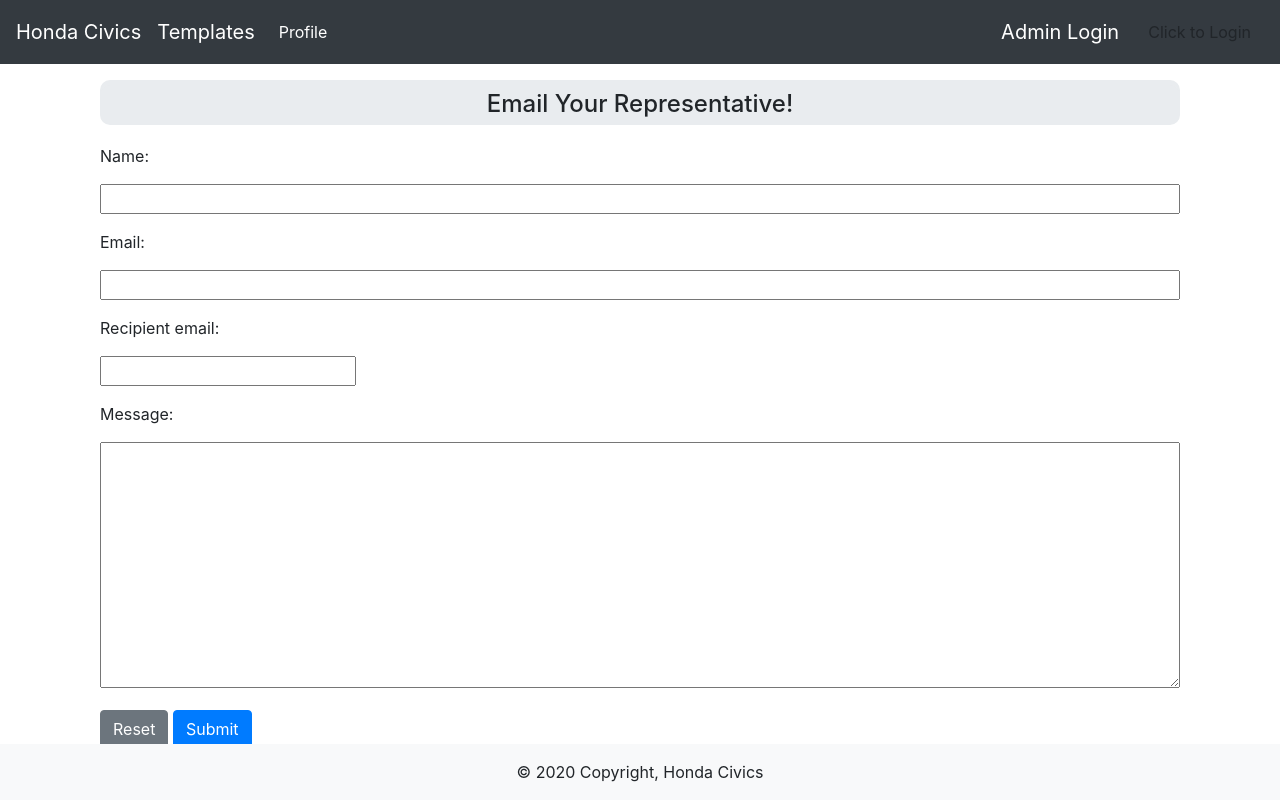
After one commit to Earth-Turtle/CS3240Fall-project, a Django app: page /contact/ in a window 1280 px wide. The commit adds this page. Run offline with Django 3.2, Linux system fonts and the light colour scheme; some libraries are stand-ins or nearby versions.

Commit message:
Email Functionality
Sendgrid Api and emails

```diff
--- /dev/null
+++ b/home/forms.py
@@ -0,0 +1,13 @@
+from django import forms
+
+def should_be_empty(value):
+    if value:
+        raise forms.ValidationError('Field is not empty')
+
+class ContactForm(forms.Form):
+    name = forms.CharField(max_length=80)
+    # message = forms.CharField(widget = forms.Textarea)
+    email = forms.EmailField()
+    recipient_email = forms.EmailField()
+    forcefield = forms.CharField(
+        required=False, widget=forms.HiddenInput, label="Leave empty", validators=[should_be_empty])
--- a/home/templates/base.html
+++ b/home/templates/base.html
@@ -27,6 +27,10 @@
             <a class="navbar-brand" href="/categories" googl="true">Templates</a>
             <button class="navbar-toggler" type="button" data-toggle="collapse" data-target="#navbarsExampleDefault" aria-controls="navbarsExampleDefault" aria-expanded="false" aria-label="Toggle navigation">
             </button>
+
+            <!-- <a class="navbar-brand" href="{% url 'contact' %}" googl="true">Contact</a>
+            <button class="navbar-toggler" type="button" data-toggle="collapse" data-target="#navbarsExampleDefault" aria-controls="navbarsExampleDefault" aria-expanded="false" aria-label="Toggle navigation">
+            </button> -->
 
             <div class="collapse navbar-collapse" id="navbarsExampleDefault">
               <ul class="navbar-nav mr-auto">
--- /dev/null
+++ b/home/templates/contact.html
@@ -0,0 +1,77 @@
+{% extends 'base.html' %}
+{% block content %}
+
+
+<style>
+        .container{
+             padding-top: 40px;
+        }
+
+    #id_name{
+        width:100%
+        }
+
+    #id_message{
+        width:100%
+        }
+
+    #id_email{
+        width:100%
+
+        }
+    .heading{
+    text-align: center;
+    background-color: rgb(233,236,239) ;
+    border-radius: 10px;
+    height: 40px;
+    padding-top: 5px;
+    }
+</style>
+
+<div class="container ">
+
+
+
+
+
+
+</style>
+
+
+    <div class="container">
+
+
+        <div class="heading">
+            <header class="heading">
+                <h4>Email Your Representative!</h4>
+            <br>
+            </div>
+    <form action="" method="POST">
+        {% csrf_token %}
+        <br>
+
+        {% for hidden in form.hidden_fields %}
+        {{ hidden }}
+        {% endfor %}
+
+        {% for field in form.visible_fields %}
+        <div class="form-group">
+            {{ field.errors }}
+            <label>{{ field.label_tag }}</label>
+            <p>{{ field }}</p>
+        </div>
+        {% endfor %}
+        <div class="form-group">
+            <label><label for="id_message">Message:</label></label>
+            <p><textarea name="message" cols="40" rows="10" required="" id="id_message">{{text}}</textarea></p>
+        </div>
+        <button type="reset" class="btn btn-secondary">Reset</button>
+         <button type="submit" class="btn btn-primary">Submit</button>
+    </form>
+</div>
+
+
+{% endblock content %}
+
+
+# FORM TAKEN FROM: https://github.com/the-kodechamp/django_blog_tutorial/blob/master/blog/templates
--- a/home/views.py
+++ b/home/views.py
@@ -2,6 +2,8 @@ from django.shortcuts import render, redirect
 from django.http import HttpResponse
 from django.http import HttpResponseRedirect
 from django.views import generic
+from .forms import ContactForm
+from django.core.mail import send_mail, BadHeaderError
 
 from .models import Category
 from .models import Post
@@ -74,3 +76,32 @@ def myProfileAction(request):
     ###update here
 
     return redirect('/')
+
+def contact_form(request):
+    form = ContactForm()
+    text = request.GET.get('text', '')
+
+    if request.method == 'POST':
+        form = ContactForm(request.POST)
+        if form.is_valid():
+            subject = f'Message from {form.cleaned_data["name"]}'
+
+            dataIn = request.POST.copy()
+            message = dataIn["message"]
+            sender = dataIn["email"]
+            recipient_email = dataIn["recipient email"]
+            recipients = [r_email]
+
+            # print(subject)
+            # print(message)
+            # print(sender)
+            # print(recipient_email)
+            try:
+                send_mail(subject, message, sender, recipients, fail_silently=True)
+            except BadHeaderError:
+                return HttpResponse('Invalid header found')
+            return HttpResponse('Success...Your email has been sent')
+    return render(request,"contact.html",{'form':form, 'text': text})
+
+
+# Contact From/ Sendgrid template taken from: https://github.com/the-kodechamp/django_blog_tutorial/blob/master/blog/templates
--- a/mysite/urls.py
+++ b/mysite/urls.py
@@ -31,5 +31,7 @@ urlpatterns = [
     path('my-profile/', views.myProfile, name='myProfile'),
     path('my-profile-action/', views.myProfileAction, name='myProfileAction'),
 
+    path('contact/', views.contact_form, name='contact')
+
 
 ]
```
Also changed, not shown: home/templates/comment.html (+11 -0 lines), mysite/settings.py (+10 -0 lines), requirements-travis.txt (line endings or trailing spaces), requirements.txt (line endings or trailing spaces).
